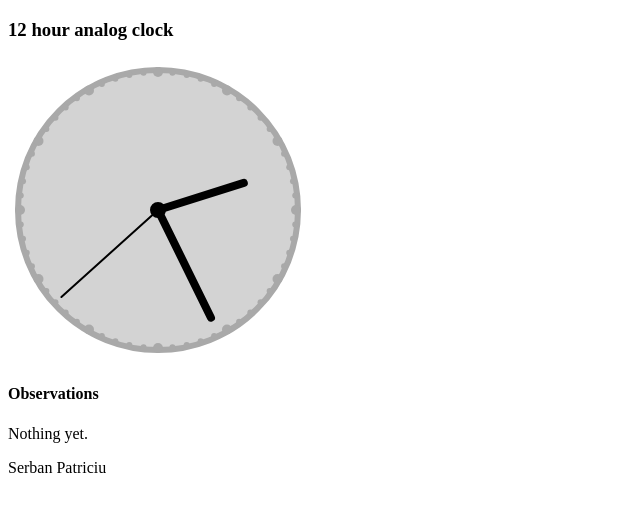
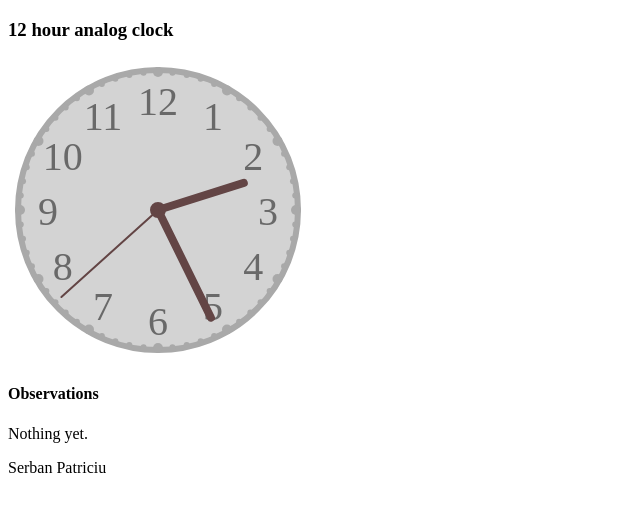
Before and after one commit to pserban/pserban.github.io, a plain HTML site: page blog/2018/12/12/svg_analog_clock.html in a window 1280 px wide. Shown: the part 173-684 px from the top of the page, without its empty margins (0-640 px from the left). Drawn offline with Linux system fonts and the light colour scheme.

Commit message:
Am pus cifrele pe cadran.

```diff
--- a/blog/2018/12/12/svg_analog_clock.css
+++ b/blog/2018/12/12/svg_analog_clock.css
@@ -3,6 +3,6 @@
 }
 
 .cifra-ceas {
-    font: italic 10px serif;
-    fill: red;
+    font: 40px serif;
+    fill: dimgray;
 }
--- a/blog/2018/12/12/svg_analog_clock.html
+++ b/blog/2018/12/12/svg_analog_clock.html
@@ -27,11 +27,11 @@
     <article>
       <h3>12 hour analog clock</h3>
       <svg id="ceas" width="300" height="300">
-          <circle cx="150" cy="150" r="140" stroke="darkgray" stroke-width="6" fill="lightgray"></circle>
-          <circle cx="150" cy="150" r="5" stroke="black" stroke-width="6" fill="lightgray"></circle>
-          <line id="orar" x1="150" y1="150" x2="240" y2="150" stroke="black" stroke-width="8" stroke-linecap="round"></line>
-          <line id="minutar" x1="150" y1="150" x2="150" y2="280" stroke="black" stroke-width="8" stroke-linecap="round"></line>
-          <line id="secundar" x1="150" y1="150" stroke="black" stroke-width="2" stroke-linecap="round" stroke-antialiasing="true"></line>
+          <circle id="cadran" cx="150" cy="150" r="140" stroke="darkgray" stroke-width="6" fill="lightgray"></circle>
+          <circle cx="150" cy="150" r="5" stroke="#634545" stroke-width="6" fill="lightgray"></circle>
+          <line id="orar" x1="150" y1="150" x2="240" y2="150" stroke="#634545" stroke-width="8" stroke-linecap="round"></line>
+          <line id="minutar" x1="150" y1="150" x2="150" y2="280" stroke="#634545" stroke-width="8" stroke-linecap="round"></line>
+          <line id="secundar" x1="150" y1="150" stroke="#634545" stroke-width="2" stroke-linecap="round" stroke-antialiasing="true"></line>
       </svg>
     </article>
     <article>
--- a/blog/2018/12/12/svg_analog_clock.js
+++ b/blog/2018/12/12/svg_analog_clock.js
@@ -38,18 +38,20 @@ document.addEventListener("DOMContentLoaded", () => {
 
 function seteazaSimboluri() {
     seteazaPuncte();
-    // seteazaCifre();
+    seteazaCifre();
 }
 
 function seteazaCifre() {
     var ceas = document.getElementById("ceas");
+    var cadran = document.getElementById("cadran");
     for (i = 0; i < 12; i++) {
         var text = document.createElementNS("http://www.w3.org/2000/svg", "text");
-        text.setAttributeNS(null, "x", 150 + 60 * Math.sin((i+1) * 2 * Math.PI / 12));
-        text.setAttributeNS(null, "y", 150 - 60 * Math.cos((i+1) * 2 * Math.PI / 12));
-        text.setAttributeNS(null, "style", "font: italic 10px serif; fill: red;");
-        text.text = "A";
-        ceas.appendChild(text);
+        text.setAttributeNS(null, "x", 150 + 110 * Math.sin((i+1) * 2 * Math.PI / 12));
+        text.setAttributeNS(null, "y", 150 - 110 * Math.cos((i+1) * 2 * Math.PI / 12) + 15);
+        text.setAttributeNS(null, "class", "cifra-ceas");
+        text.setAttributeNS(null, "text-anchor", "middle");
+        text.innerHTML = (i+1).toString();
+        cadran.parentNode.insertBefore(text, cadran.nextSibling);
     }
 }
 
```
